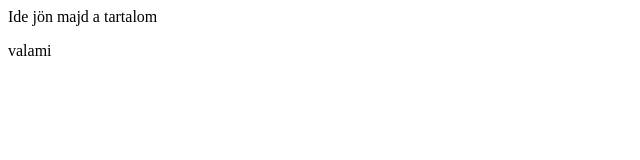
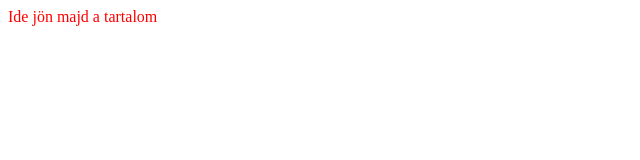
Before and after one commit to tanarurkerem/GitSuli, a plain HTML site: page public_html/index.html in a window 1280 px wide. Shown: the whole page, without its empty margins (0-640 px from the left). Drawn offline with Linux system fonts and the light colour scheme.

Commit message:
Törlés és módosítás

```diff
--- a/public_html/index.html
+++ b/public_html/index.html
@@ -13,6 +13,5 @@ and open the template in the editor.
     </head>
     <body>
         <div>Ide jön majd a tartalom</div>
-        <p> valami </p>
     </body>
 </html>
--- a/public_html/style.css
+++ b/public_html/style.css
@@ -7,3 +7,7 @@ and open the template in the editor.
     Created on : 2016.05.03., 22:03:13
     Author     : pp
 */
+
+body {
+    color: red;
+}
```
